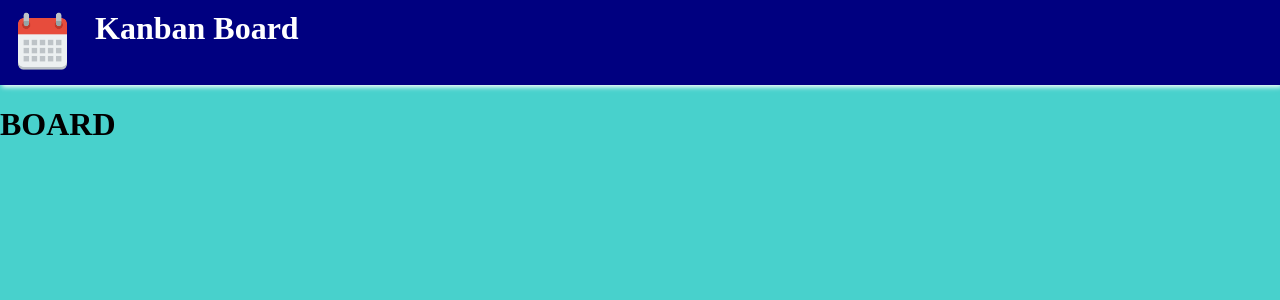
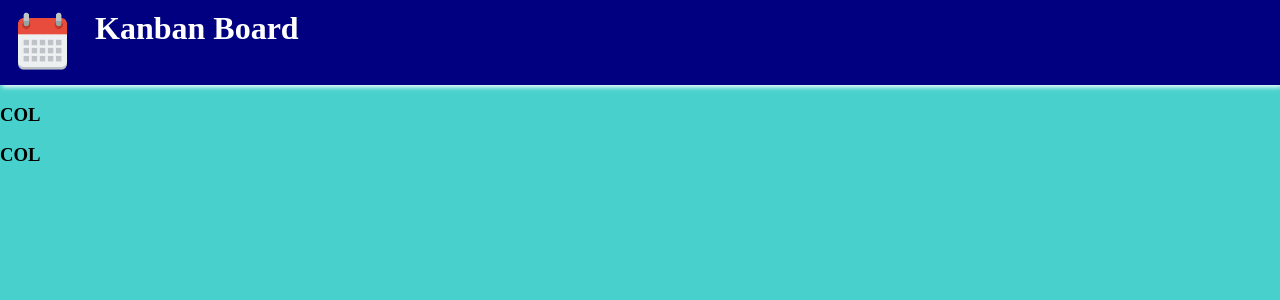
Before and after one commit to BalasundaramVi/Kanban-Board, a React app: page / in a window 1280 px wide. Shown: the top 300 px of the page. Built offline with nearby package versions, Linux system fonts and the light colour scheme; the HTML template or start-up script is replaced by a standard one.

Commit message:
Update data & render board columns

```diff
--- a/client/src/components/App.jsx
+++ b/client/src/components/App.jsx
@@ -1,6 +1,8 @@
 import React from 'react';
 
 import Header from './Header';
+import Board from './Board';
+import initialData from '../utils/initial-data';
 
 import '../styles/App.css';
 
@@ -9,17 +11,20 @@ class App extends React.Component {
     super(props);
 
     this.state = {
-      data: {},
+      tasks: initialData.tasks,
+      columns: initialData.columns,
+      columnOrder: initialData.columnOrder,
+      taskCount: initialData.taskCount,
+      columnCount: initialData.columnCount,
     };
   }
 
   render() {
+    const { columns, columnOrder } = this.state;
     return (
       <div className="application">
         <Header />
-        <div>
-          <h1>BOARD</h1>
-        </div>
+        <Board columns={columns} columnOrder={columnOrder} />
       </div>
     );
   }
--- /dev/null
+++ b/client/src/components/Board.jsx
@@ -0,0 +1,13 @@
+import React from 'react';
+
+const Board = ({ columns, columnOrder }) => (
+  <div className="board">
+    {columnOrder.map((col, i) => (
+      <div className={`col col_${i}`} key={`${columns[columnOrder[i]].id}`}>
+        <h3>COL</h3>
+      </div>
+    ))}
+  </div>
+);
+
+export default Board;
--- a/client/src/utils/initial-data.js
+++ b/client/src/utils/initial-data.js
@@ -2,6 +2,8 @@ const initialData = {
   tasks: {
     'task-1': { id: 'task-1', content: 'Do Laundry' },
     'task-2': { id: 'task-2', content: 'Watch TV' },
+    'task-3': { id: 'task-3', content: 'Clean Apartment' },
+    'task-4': { id: 'task-4', content: 'Read Book' },
   },
   columns: {
     'column-1': {
@@ -9,9 +11,15 @@ const initialData = {
       title: 'To Do',
       tasks: ['task-1', 'task-2'],
     },
+    'column-2': {
+      id: 'column-2',
+      title: 'Finished',
+      tasks: ['task-3', 'task-4'],
+    }
   },
-  columnOrder: [],
+  columnOrder: ['column-1', 'column-2'],
   taskCount: 2,
+  columnCount: 1,
 };
 
 export default initialData;
```
